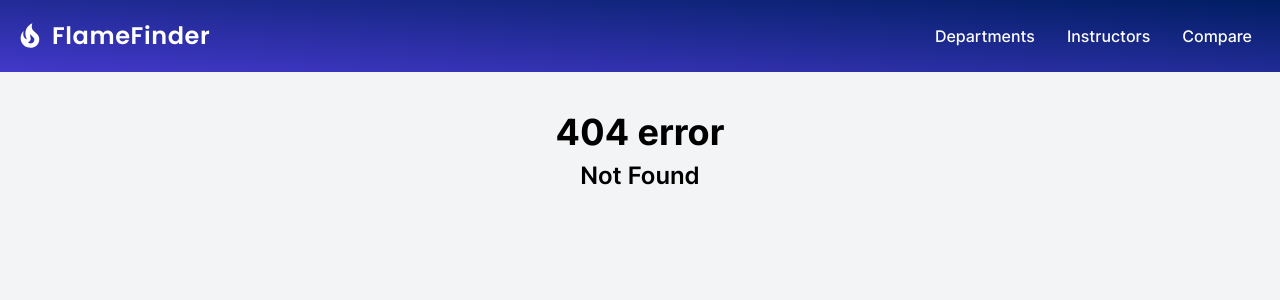
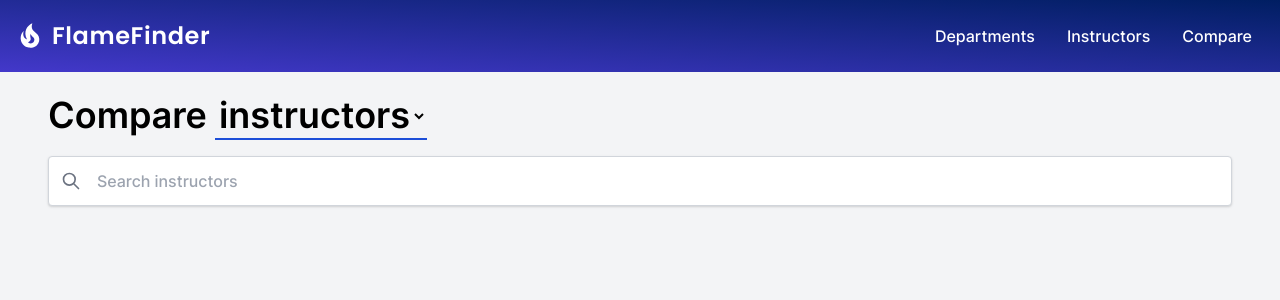
Before and after one commit to JRapt0r/flamefinder, a React (Vite) app: page /compare in a window 1280 px wide. Before the commit this address had no page. Shown: the top 300 px of the page. Built offline with nearby package versions, Linux system fonts and the light colour scheme.

Commit message:
fixed broken compare link

```diff
--- a/src/App.jsx
+++ b/src/App.jsx
@@ -43,6 +43,12 @@ function App() {
           <Route path="/about" exact>
             <Suspense fallback={<GridPlaceholder />}>
               <About />
+            </Suspense>
+          </Route>
+
+          <Route path="/compare" exact>
+            <Suspense fallback={<GridPlaceholder />}>
+              <Compare type="instructors" />
             </Suspense>
           </Route>
 
--- a/src/Pages/Home.jsx
+++ b/src/Pages/Home.jsx
@@ -24,7 +24,7 @@ function Home() {
         <div className="flex flex-col justify-between my-8 space-y-4 font-semibold text-blue-700 3xl:text-lg md:space-y-0 md:flex-row">
           <Link to="/departments" className="flex flex-row justify-center px-8 py-3 space-x-2 transition-shadow bg-white border border-gray-300 rounded shadow md:py-4 hover:shadow-md"><School /> <div>Departments</div></Link>
           <Link to="/instructors" className="flex flex-row justify-center px-8 py-3 space-x-2 transition-shadow bg-white border border-gray-300 rounded shadow md:py-4 hover:shadow-md"><Group /> <div>Instructors</div></Link>
-          <Link to="/compare/instructors" className="flex flex-row justify-center px-8 py-3 space-x-2 transition-shadow bg-white border border-gray-300 rounded shadow md:py-4 hover:shadow-md"><StackedBarChart /> <div>Compare</div></Link>
+          <Link to="/compare" className="flex flex-row justify-center px-8 py-3 space-x-2 transition-shadow bg-white border border-gray-300 rounded shadow md:py-4 hover:shadow-md"><StackedBarChart /> <div>Compare</div></Link>
           <Link to="/about" className="flex flex-row justify-center px-8 py-3 space-x-2 transition-shadow bg-white border border-gray-300 rounded shadow md:py-4 hover:shadow-md"><Info /><div>About</div></Link>
         </div>
       </div>
```
Also changed, not shown: 1 other file (tests, documents, lock files or other folders).
